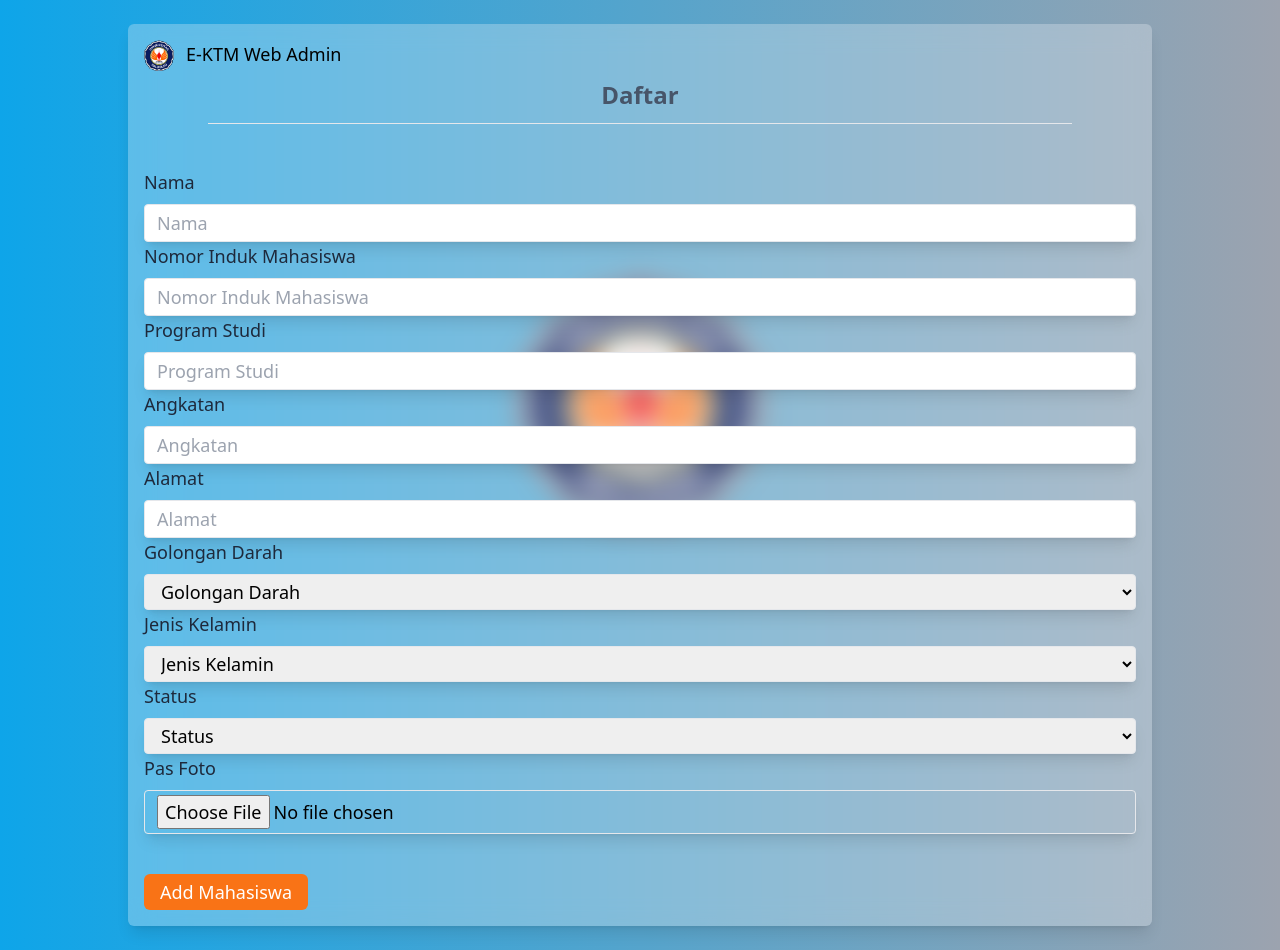
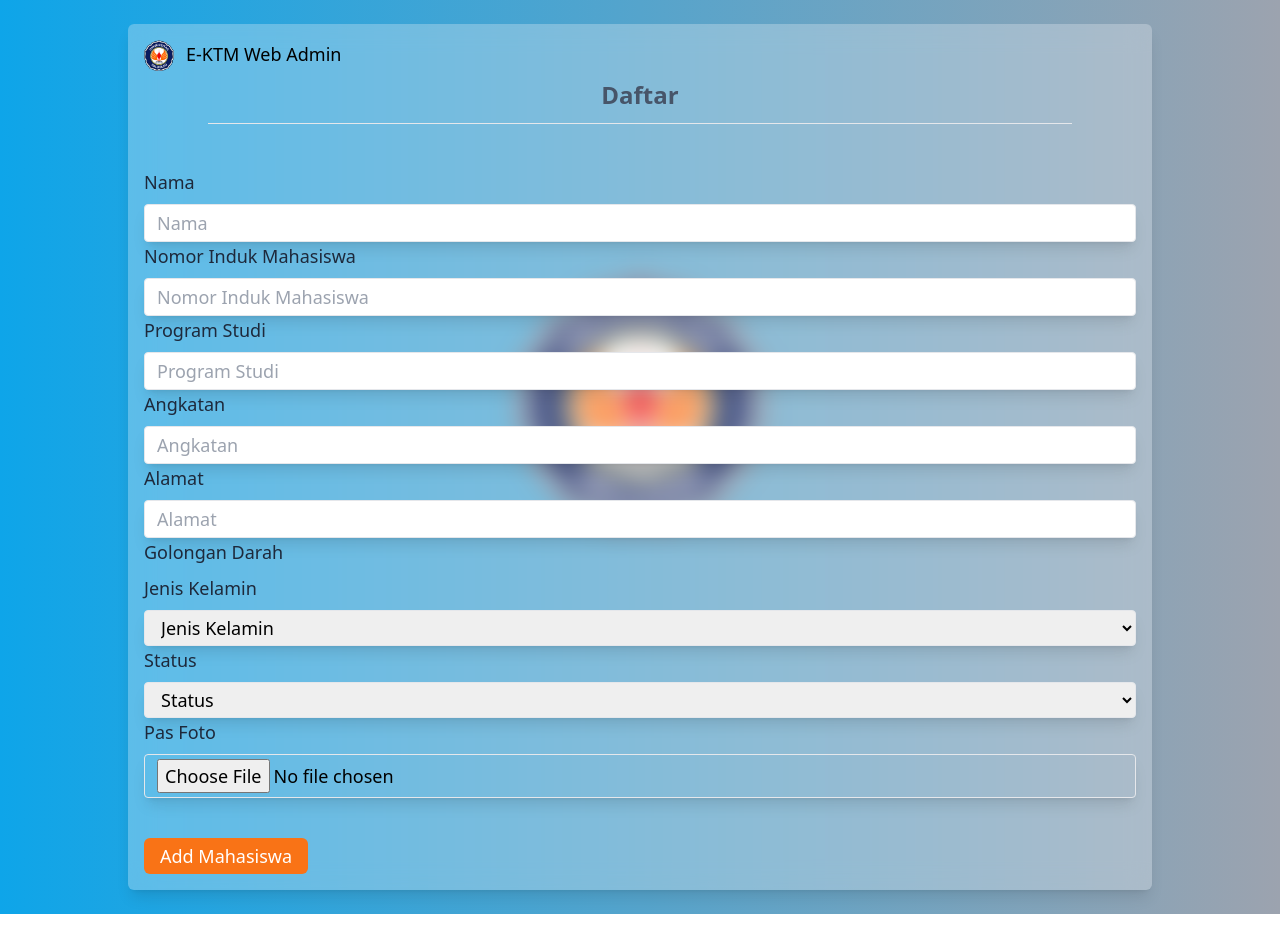
Before and after one commit to maliefrr/ektmFrontend, a React (Create React App) app: page /add/mahasiswa in a window 1280 px wide. After the commit the page ends 914 px from the top, so only its background shows below. Built offline with nearby package versions, Linux system fonts and the light colour scheme.

Commit message:
delete golongan darah

```diff
--- a/src/pages/AddMahasiswa.jsx
+++ b/src/pages/AddMahasiswa.jsx
@@ -16,7 +16,6 @@ const AddMahasiswa = () => {
         alamat: "",
         jenis_kelamin: "default",
         gol_darah: "default",
-        angkatan: "",
         status: "default"
     })
 
@@ -25,7 +24,7 @@ const AddMahasiswa = () => {
     const dispatch = useDispatch()
     const navigate = useNavigate()
     const {mahasiswa,mahasiswaIsError,mahasiswaIsLoading,mahasiswaMessage} = useSelector((state) => state.mahasiswa)
-    const {name,nim,prodi,alamat,jenis_kelamin,gol_darah,angkatan,status} = formData
+    const {name,nim,prodi,alamat,jenis_kelamin,angkatan,status} = formData
 
     const onChange = (e) => {
         setFormData((prev) => ({
@@ -61,14 +60,13 @@ const AddMahasiswa = () => {
 
     const onSubmit = async (e) => {
         e.preventDefault()
-        await setFormData({name,nim,prodi,alamat,jenis_kelamin,gol_darah,angkatan,status})
+        await setFormData({name,nim,prodi,alamat,jenis_kelamin,angkatan,status})
         const data = new FormData();
         data.append("name",formData.name)
         data.append("nim",formData.nim)
         data.append("prodi",formData.prodi)
         data.append("alamat",formData.alamat)
         data.append("jenis_kelamin",formData.jenis_kelamin)
-        data.append("gol_darah",formData.gol_darah)
         data.append("angkatan",formData.angkatan)
         data.append("status",formData.status)
         data.append("pas_foto",file)
@@ -101,21 +99,13 @@ const AddMahasiswa = () => {
                         <div className="text-slate-800 mb-2">
                             Golongan Darah
                         </div>
-                    <select className="border rounded shadow-lg py-1 px-3 focus:ring-1 focus:border-sky-600 focus:ring-sky-500 focus:outline-none w-full invalid:focus:border-red-500 invalid:focus:ring-red-500 peer" value={gol_darah} onChange={onChange} name="gol_darah">
-                        <option value="default" disabled>Golongan Darah</option>
-                        <option value="A">A</option>
-                        <option value="B">B</option>
-                        <option value="AB">AB</option>
-                        <option value="O">O</option>
-                        <option value="-">-</option>
-                    </select>
                     </label>
                     <label htmlFor='jenis_kelamin' className="sm:mb-8">
                         <div className="text-slate-800 mb-2">
                             Jenis Kelamin
                         </div>
                     <select className="border rounded shadow-lg py-1 px-3 focus:ring-1 focus:border-sky-600 focus:ring-sky-500 focus:outline-none w-full invalid:focus:border-red-500 invalid:focus:ring-red-500 peer" value={jenis_kelamin} onChange={onChange} name="jenis_kelamin">
-                        <option value="default" disabled>
+                        <option value="default" disabled={true}>
                             Jenis Kelamin
                         </option>
                         <option value="Pria">L</option>
@@ -127,7 +117,7 @@ const AddMahasiswa = () => {
                             Status
                         </div>
                     <select className="border rounded shadow-lg py-1 px-3 focus:ring-1 focus:border-sky-600 focus:ring-sky-500 focus:outline-none w-full invalid:focus:border-red-500 invalid:focus:ring-red-500 peer" value={status} onChange={onChange} name="status">
-                        <option value="default" disabled>
+                        <option value="default" disabled={true}>
                             Status
                         </option>
                         <option value="aktif">Mahasiswa Aktif</option>
```
